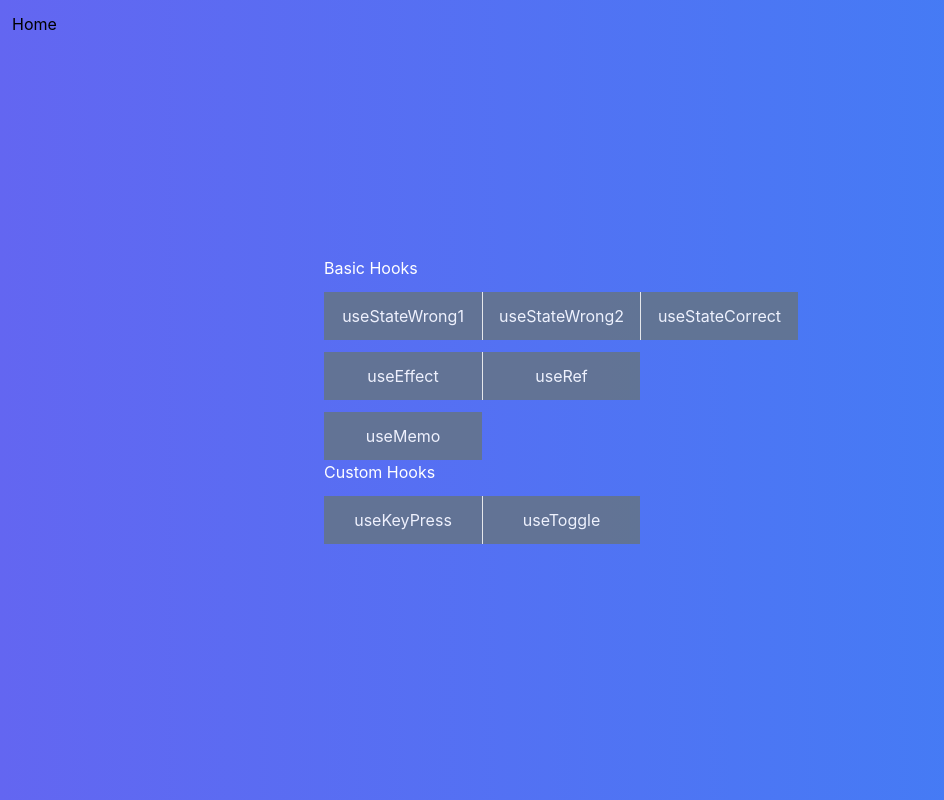
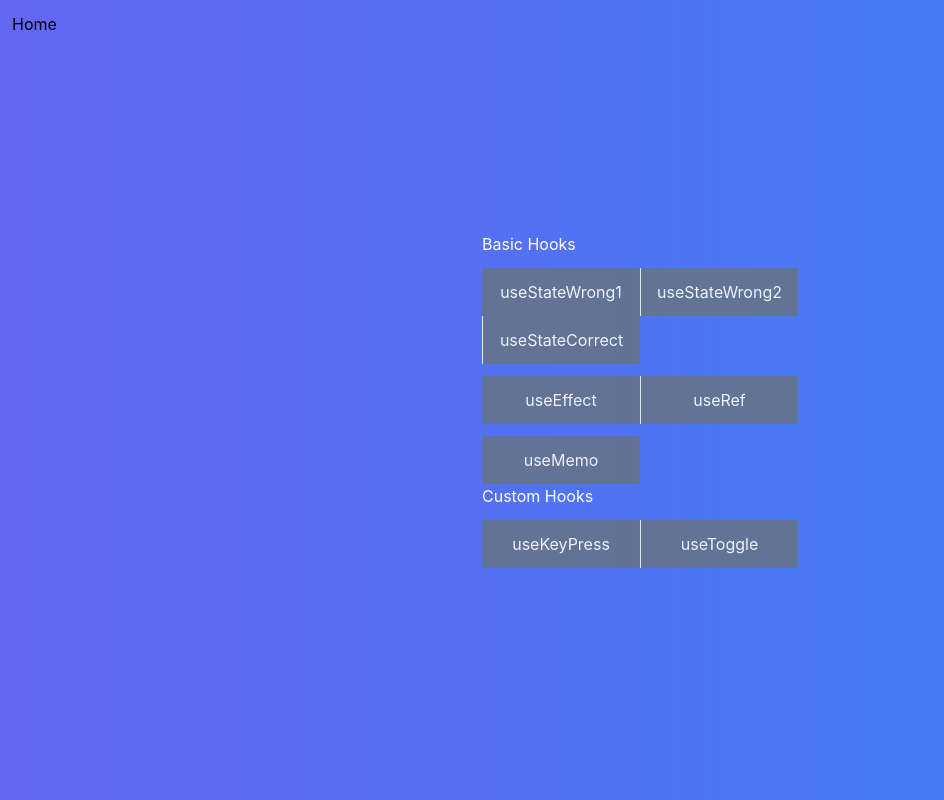
Before and after one commit to rickvian/lightningtalk-cra, a Next.js app: page / in a window 1280 px wide. Shown: the whole page, without its empty margins (0-944 px from the left). Built offline with nearby package versions, Linux system fonts and the light colour scheme.

Commit message:
minor fixes

```diff
--- a/pages/index.tsx
+++ b/pages/index.tsx
@@ -27,19 +27,19 @@ const Home: Next = () => {
     <>
       <div className="flex flex-col">
         <h2 className="text-white mb-3">Basic Hooks</h2>
-        <div className="grid grid-cols-4 divide-x text-white rounded-md mb-3">
+        <div className="grid grid-cols-2 divide-x text-white rounded-md mb-3">
           <List pages={pagesBasic1} />
         </div>
-        <div className="grid grid-cols-4 divide-x text-white rounded-md mb-3">
+        <div className="grid grid-cols-2 divide-x text-white rounded-md mb-3">
           <List pages={pagesBasic2} />
         </div>
 
-        <div className="grid grid-cols-4 divide-x text-white rounded-md">
+        <div className="grid grid-cols-2 divide-x text-white rounded-md">
           <List pages={pagesMemo} />
         </div>
 
         <h2 className="text-white mb-3">Custom Hooks</h2>
-        <div className="grid grid-cols-4 divide-x text-white rounded-md">
+        <div className="grid grid-cols-2 divide-x text-white rounded-md">
           <List pages={pagesCustom} />
         </div>
       </div>
--- a/pages/useEffectPage.tsx
+++ b/pages/useEffectPage.tsx
@@ -1,28 +1,28 @@
 import React, { useEffect, useState } from "react";
 import Button from "./components/Button";
-
-// caveats: in NEXT js if you run dev mode with React.StrictMode on , use effect may run twice
-// returned func from useEffect will be called after component unmount
 
 const useEffectPage = () => {
   const [countJokes, setCountJokes] = useState(0);
   const [countSlap, setCountSlap] = useState(0);
 
+  //? when mount and unmounted
   // useEffect(() => {
-  //   console.log("WELCOME");
+  //   console.log("Welcome to the Stand Up Comedy");
   //   return () => {
   //     alert("I'm done with slapping");
   //   }; // called when unmounted
   // }, []); // empty array = called onLoad only
 
+  //? this hook is reacting to number of jokes:
   // use effect will always run 1 time on load, even with dependency
-  useEffect(() => {
-    setCountSlap((prevSlap) => prevSlap + 1); // slap it!
-  }, [countJokes]); // this hook is reacting to number of jokes
+  // useEffect(() => {
+  //   setCountSlap((prevSlap) => prevSlap + 1); // slap it!
+  // }, [countJokes]);
 
+  //? wrong, infinite loop
   // useEffect(() => {
   //   setCountSlap((prevSlap) => prevSlap + 1);
-  // }, [countSlap]); // wrong, or circular dependency, infinite loop
+  // }, [countSlap]);
 
   return (
     <div className="text-center">
@@ -41,3 +41,6 @@ const useEffectPage = () => {
 };
 
 export default useEffectPage;
+
+// caveats: in NEXT js if you run dev mode with React.StrictMode on , use effect may run twice
+// returned func from useEffect will be called after component unmount
--- a/pages/useMemoPage.tsx
+++ b/pages/useMemoPage.tsx
@@ -8,7 +8,7 @@ const useMemoPage = () => {
   const [countJokes, setCountJokes] = useState(0);
   const [countLightBulb, setCountLightBulB] = useState(0);
 
-  const incrementLightBuilb = () => {
+  const incrementLightBulb = () => {
     setCountLightBulB((prev) => prev + 1);
   };
 
@@ -30,7 +30,7 @@ const useMemoPage = () => {
   const countSlap = heavyComputingCountSlap();
 
   // with memo
-  // const countSlap = useMemo(() => heavyComputingCountSlap(), [countJokes]);
+  // const countSlap = useMemo(() => heavyComputingCountSlap(), [countJokes]); //only re-run when countJokes changed
 
   return (
     <div className="text-center">
@@ -40,8 +40,10 @@ const useMemoPage = () => {
         <div>Total Jokes 🤡: {countJokes}</div>
         <div>times you got slap 👏: {countSlap}</div>
       </div>
+
+      {/* Irrelevant with jokes and slap, but cause re-render */}
       <div className="text-center">
-        <Button onClick={incrementLightBuilb}>Add Light Bulb</Button>
+        <Button onClick={incrementLightBulb}>Add Light Bulb</Button>
         <div>Total Lightbulb 💡: {countLightBulb}</div>
       </div>
     </div>
--- a/pages/useRefPage.tsx
+++ b/pages/useRefPage.tsx
@@ -6,7 +6,7 @@ const useRefPage = () => {
   const inputBRef = useRef(null);
 
   const focusOnA = () => {
-    inputARef.current.focus();
+    inputARef.current.focus(); // HTMLInputElement.focus()
   };
 
   const focusOnB = () => {
@@ -14,7 +14,7 @@ const useRefPage = () => {
   };
 
   const insertValueUncontrolled = () => {
-    inputARef.current.value = "Assigned to A";
+    inputARef.current.value = "Assigned to A"; // HTMLInputElement.value
     inputBRef.current.value = "Assigned to B";
   };
 
--- a/pages/useStateCorrectPage.tsx
+++ b/pages/useStateCorrectPage.tsx
@@ -7,7 +7,6 @@ const useStatePage = () => {
 
   const increment = () => {
     console.log("increment 1");
-
     setCount((prevCount) => prevCount + 1); // correct
   };
 
@@ -22,7 +21,6 @@ const useStatePage = () => {
     <>
       <div className="grid grid-rows-4 grid-flow-col gap-4">
         <Counter>{count}</Counter>
-
         <Button onClick={increment}>Counter add 1</Button>
         <Button onClick={incrementByFive}>Counter add 5</Button>
       </div>
--- a/pages/useStateWrong1Page.tsx
+++ b/pages/useStateWrong1Page.tsx
@@ -3,6 +3,8 @@ import Button from "./components/Button";
 import Counter from "./components/Counter";
 
 // wrong example, when not using use state
+
+// go to Profiler >  Highlight updates when components render
 
 let count = 1; // defined count outside react component
 
--- a/pages/useStateWrong2Page.tsx
+++ b/pages/useStateWrong2Page.tsx
@@ -15,7 +15,7 @@ const useStatePageWrong2Page = () => {
   const incrementByFive = () => {
     console.log("incrementByFive called()");
     for (let i = 0; i < 5; i++) {
-      setCount(count + 1); // this will not work as expeced due to React `batching` set states (for performance reason)
+      setCount(count + 1); // imagine what will happen here
     }
   };
 
--- a/pages/useTogglePage.tsx
+++ b/pages/useTogglePage.tsx
@@ -3,7 +3,7 @@ import React, { useEffect } from "react";
 import { useCallback, useState } from "react";
 import Toggle from "./components/Toggle";
 
-// Hook
+//? Another basic custom Hook
 // Parameter is the boolean, with default "false" value
 const useToggle = (initialState = false): [boolean, () => void] => {
   // Initialize the state
@@ -16,7 +16,7 @@ const useToggle = (initialState = false): [boolean, () => void] => {
   return [state, toggle];
 };
 
-// custom hooks inside custom hooks
+//? Custom hooks inside Custom hooks
 const useNoUnrealisticExpectation = () => {
   const [isGood, toggleIsGood] = useToggle();
   const [isCheap, toggleIsCheap] = useToggle();
@@ -45,11 +45,12 @@ const useNoUnrealisticExpectation = () => {
   return { isGood, isCheap, isFast, toggleIsGood, toggleIsCheap, toggleIsFast };
 };
 
+//? Page component:
 const useTogglePage = () => {
-  const [isMuted, toggleIsMuted] = useToggle(); // returns array, can
+  const [isMuted, toggleIsMuted] = useToggle(); // hook returns array, can
 
   const { isGood, isCheap, isFast, toggleIsGood, toggleIsCheap, toggleIsFast } =
-    useNoUnrealisticExpectation(); // returns object, can oso
+    useNoUnrealisticExpectation(); // hook returns object, can oso
 
   return (
     <div>
```
